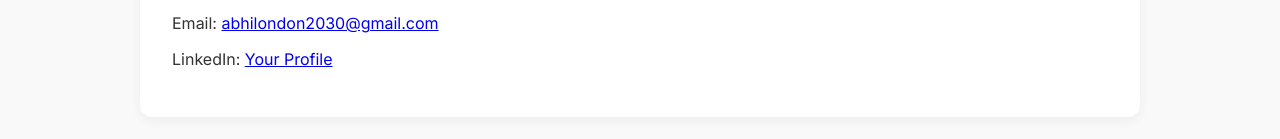
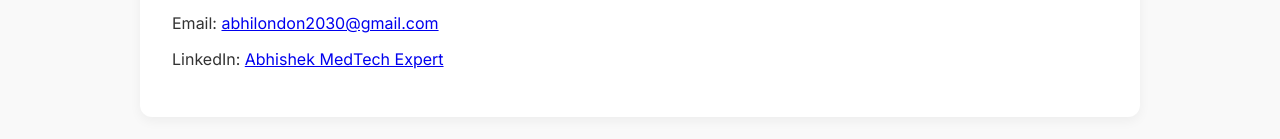
Before and after one commit to xrayvision15/RMT, a plain HTML site: page index.html in a window 1280 px wide. Shown: the part 1323-1462 px from the top of the page. Drawn offline with Linux system fonts and the light colour scheme.

Commit message:
Update index.html

```diff
--- a/index.html
+++ b/index.html
@@ -123,7 +123,7 @@
         <h2>Contact</h2>
         <p>Want to collaborate, get a review, or consult on your MedTech project? Reach out below!</p>
         <p>Email: <a href="mailto:abhilondon2030@gmail.com">abhilondon2030@gmail.com</a></p>
-        <p>LinkedIn: <a href="https://www.linkedin.com/in/abhishek2030/" target="https://www.linkedin.com/in/abhishek2030/">Your Profile</a></p>
+        <p>LinkedIn: <a href="https://www.linkedin.com/in/abhishek2030/" target="https://www.linkedin.com/in/abhishek2030/">Abhishek MedTech Expert</a></p>
       </div>
     </section>
 
```
